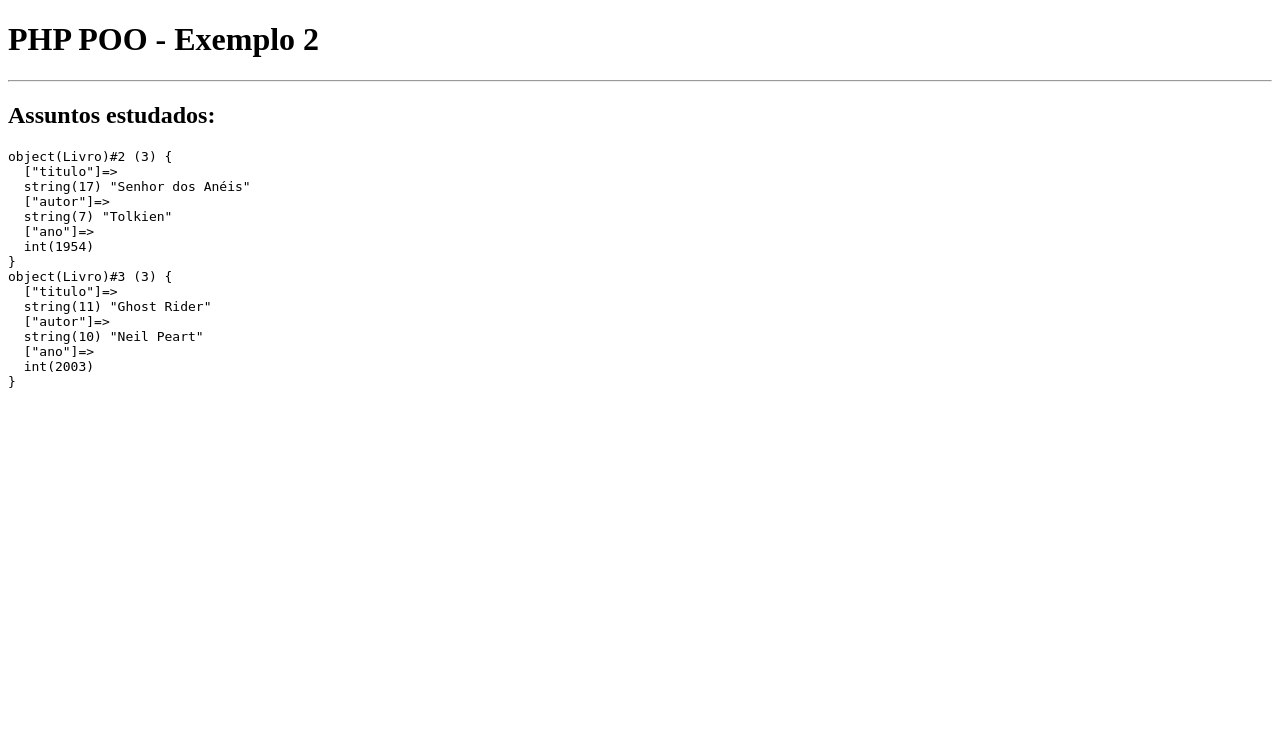
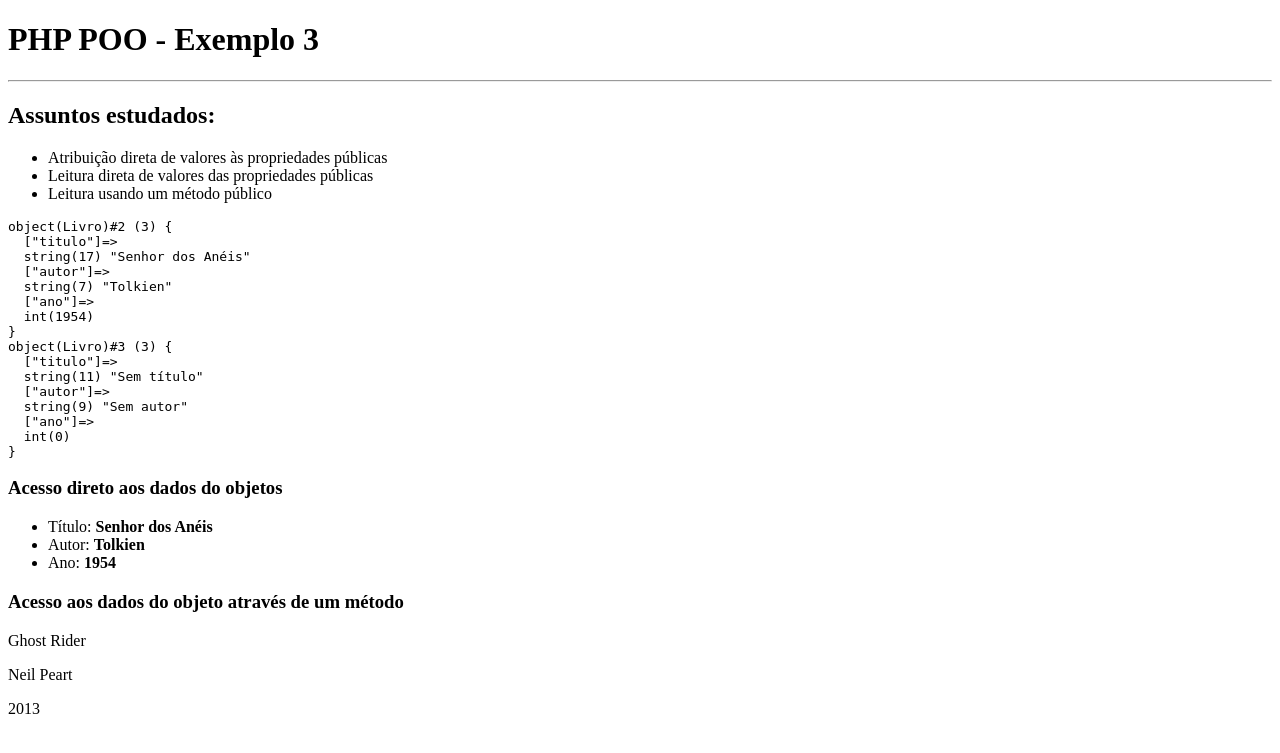
Before and after one commit to bsantostiago/fullstack-php-poo, a PHP site: page /exemplo3/index.php in a window 1280 px wide. Shown: the top 753 px of the page. Run offline with PHP 8.4, Linux system fonts and the light colour scheme.

Commit message:
Atividades da aula do dia 27/10
Atualização do exemplo 2, aplicação dos exemplos 3 e 4. Enunciado do exercício 2.

```diff
--- /dev/null
+++ b/exemplo3/index.php
@@ -0,0 +1,50 @@
+<!DOCTYPE html>
+<html lang="en">
+<head>
+<meta charset="UTF-8">
+<meta http-equiv="X-UA-Compatible" content="IE=edge">
+<meta name="viewport" content="width=device-width, initial-scale=1.0">
+<title>PHP Orientado a Objetos</title>
+</head>
+<body>
+    <h1>PHP POO - Exemplo 3</h1>
+    <hr>
+    <h2>Assuntos estudados:</h2>
+    <ul>
+        <li>Atribuição direta de valores às propriedades públicas</li>
+        <li>Leitura direta de valores das propriedades públicas</li>
+        <li>Leitura usando um método público</li>
+    </ul>
+
+<?php
+require "src/Livro.php";
+$livroA = new Livro;
+$livroB = new Livro;
+
+/* Atribuição direta de valores às propriedades */
+$livroA->titulo = "Senhor dos Anéis";
+$livroA->autor = "Tolkien";
+$livroA->ano = 1954;
+?>
+<pre><?=var_dump($livroA, $livroB)?></pre>
+
+<h3>Acesso direto aos dados do objetos</h3>
+<ul>
+    <li>Título: <b><?=$livroA->titulo?></b> </li>
+    <li>Autor: <b><?=$livroA->autor?></b> </li>
+    <li>Ano: <b><?=$livroA->ano?></b> </li>
+</ul>
+
+<?php
+$livroB->titulo = "Ghost Rider";
+$livroB->autor = "Neil Peart";
+$livroB->ano = 2013;
+?>
+
+<h3>Acesso aos dados do objeto através de um método</h3>
+<div>
+    <?= $livroB->exibirDados() ?>
+</div>
+
+</body>
+</html>
--- /dev/null
+++ b/exemplo3/src/Livro.php
@@ -0,0 +1,23 @@
+<?php
+class Livro {
+
+    public string $titulo;
+    public string $autor;
+    public int $ano;
+
+    public function __construct() {
+        /* Definindo valores padrão/iniciais
+        para as propriedades */
+        $this->titulo = "Sem título";
+        $this->autor = "Sem autor";
+        $this->ano = 0;
+    }
+
+    // Método
+    public function exibirDados(){
+        echo "<p> $this->titulo </p>";
+        echo "<p> $this->autor </p>";
+        echo "<p> $this->ano </p>";
+    }
+
+}
--- a/index.php
+++ b/index.php
@@ -7,22 +7,34 @@
 <title>PHP Orientado a Objetos</title>
 </head>
 <body>
-    <h1>PHP POO - Exemplo 2</h1>
+    <h1>PHP POO - Exemplo 4</h1>
     <hr>
     <h2>Assuntos estudados:</h2>
     <ul>
-
+        <li>Modificadores de visibilidade:
+            public, private e protected
+        </li>
+        <li>Encapsulamento usando getters e setters</li>
     </ul>
 
 <?php
 require "src/Livro.php";
-$livroA = new Livro("Senhor dos Anéis", "Tolkien", 1954);
-$livroB = new Livro("Ghost Rider", "Neil Peart", 2003);
+$livroA = new Livro;
+$livroB = new Livro;
+
+// Atribuição via setter
+$livroA->setTitulo("Senhor dos Anéis");
+$livroA->setAutor("Tolkien");
+$livroA->setAno(1954);
 ?>
-
 <pre><?=var_dump($livroA, $livroB)?></pre>
 
-
-
+<h3></h3>
+<ul>
+    <!-- Leitura via getter -->
+    <li>Título: <b> <?=$livroA->getTitulo()?> </b> </li>
+    <li>Autor: <b> <?=$livroA->getAutor()?> </b> </li>
+    <li>Ano: <b> <?=$livroA->getAno()?> </b> </li>
+</ul>
 </body>
 </html>
--- a/src/Livro.php
+++ b/src/Livro.php
@@ -1,17 +1,54 @@
 <?php
 class Livro {
-    /* Atributo ou proprieda DA CLASSE/OBJETO */
-    public $titulo;
-    public $autor;
-    public $ano;
 
-                                // parâmetros
-    public function __construct( $titulo, $autor, $ano ) {
-        /* Atribuindo valores recebidos às propriedades
-        da classe */
+    /* Modificadores de visibilidade
+    -public (padrão)
+    Acesso possível na classe, nas sub-classes e fora delas (acesso em qualquer lugar)
+
+    -private
+    Acesso possível somente na própria classe em que foram declarados
+
+    -protected
+    Aceso possível na própria classe e nas sub-classes */
+
+    private string $titulo;
+    private string $autor;
+    private int $ano;
+
+    public function __construct() {
+        $this->titulo = "Sem título";
+        $this->autor = "Sem autor";
+        $this->ano = 0;
+    }
+
+
+    /* Métodos PÚBLICOS getters e setters
+    getter -> pegar/obter/ler
+    setter -> inserir/definir/colocar/setar */
+
+    // Getters: métodos de acesso e leitura
+    public function getTitulo():string {
+        return $this->titulo;
+    }
+
+    public function getAutor():string {
+        return $this->autor;
+    }
+
+    public function getAno():int {
+        return $this->ano;
+    }
+
+    // Setters
+    public function setTitulo(string $titulo) {
         $this->titulo = $titulo;
+    }
+
+    public function setAutor(string $autor){
         $this->autor = $autor;
+    }
+
+    public function setAno(int $ano) {
         $this->ano = $ano;
     }
-
 }
```
Also changed, not shown: exemplo2/index.php (added, +30 -0 lines), exemplo2/src/Livro.php (added, +16 -0 lines), exercicios/enunciados.txt (+9 -0 lines).
